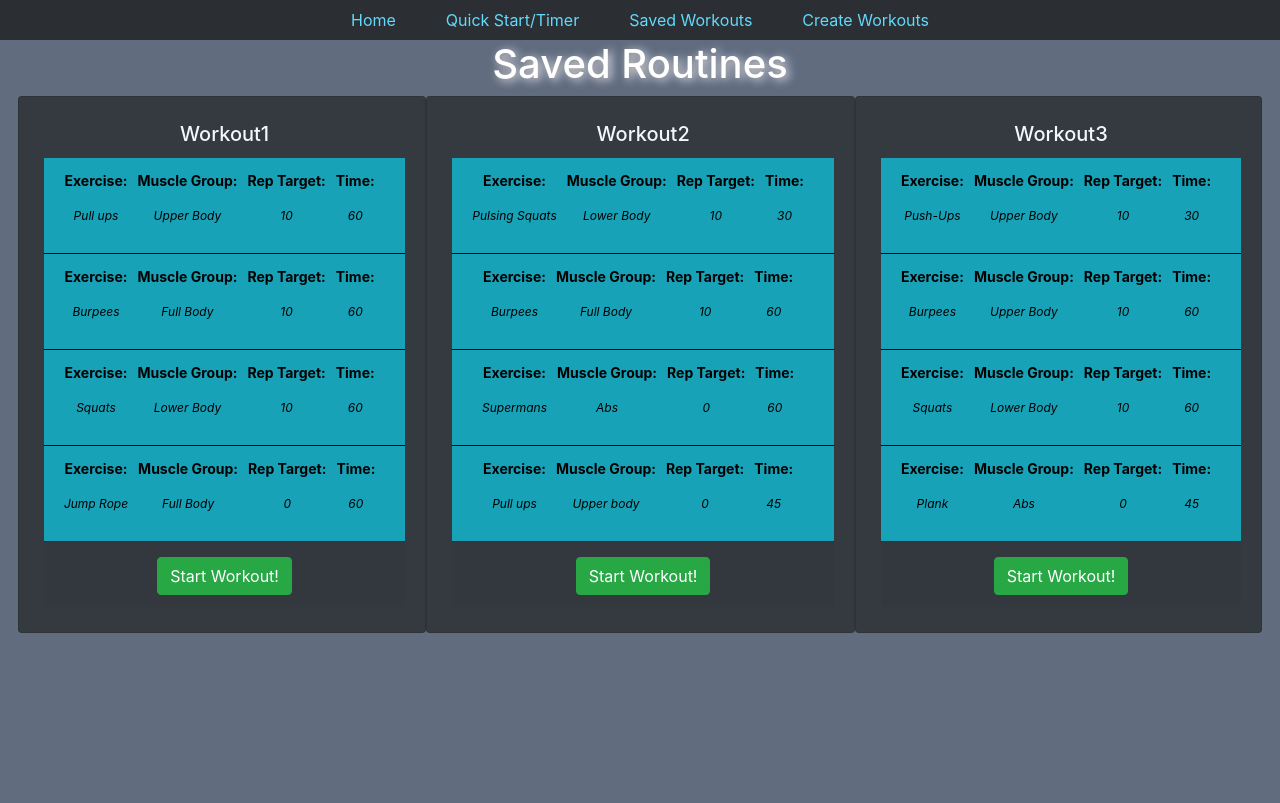
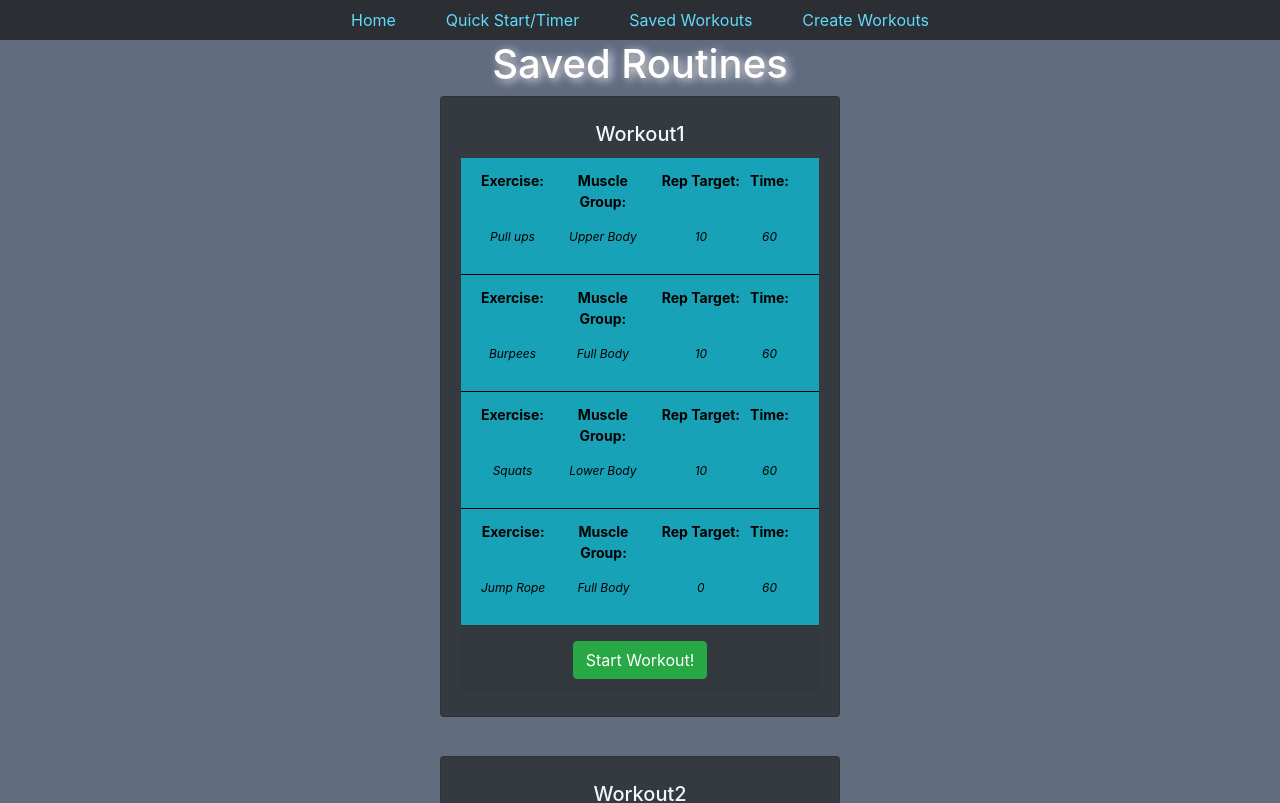
Before and after one commit to HC1Team/better-workout, a React (Create React App) app in the folder frontend/better-workout-timer/: page /savedWorkouts in a window 1280 px wide. Shown: the top 803 px of the page. Built offline with nearby package versions, Linux system fonts and the light colour scheme.

Commit message:
rest color added-cards lined up

```diff
--- a/frontend/better-workout-timer/src/Components/SavedWorkouts.js
+++ b/frontend/better-workout-timer/src/Components/SavedWorkouts.js
@@ -111,9 +111,10 @@ export default function SavedWorkouts() {
       <div className="App">
         <h1>Saved Routines</h1>
         {/* Container for your cards */}
-        <div className="large-container">
+        <div className="large-container column">
           {/* Each card will be mapped out here, but for now you'll just make some temp one's until you have what you need */}
           {sampleWorkouts.map( (w ,idx) => (
+            <>
             <Card
               key={idx}
               bg="dark"
@@ -124,8 +125,8 @@ export default function SavedWorkouts() {
               >
                 <Card.Title id={w.workoutID} className="workout-title">{w.workoutID}</Card.Title>
                 <ListGroup variant="flush">
-                  {w.exercises.map((e, idx) => (
-                    <ListGroup.Item className="exercise-info-container">
+                  {w.exercises.map((e, idy) => (
+                    <ListGroup.Item key={idy} className="exercise-info-container">
                       <p className="exercise-info-item1 exercise-info-top">Exercise:</p>
                       <p className="exercise-info-item2 exercise-info-top">Muscle Group:</p>
                       <p className="exercise-info-item3 exercise-info-top">Rep Target:</p>
@@ -145,6 +146,8 @@ export default function SavedWorkouts() {
                 </Card.Footer>
               </Card.Body>
             </Card>
+            <br/>
+            </>
           ))}
         </div>
       </div>
--- a/frontend/better-workout-timer/src/Components/Styles/App.css
+++ b/frontend/better-workout-timer/src/Components/Styles/App.css
@@ -10,6 +10,7 @@ body {
   margin: 0;
   -webkit-font-smoothing: antialiased;
   -moz-osx-font-smoothing: grayscale;
+  overflow-x: hidden;
 }
 
 code {
--- a/frontend/better-workout-timer/src/Components/Styles/savedWorkouts.css
+++ b/frontend/better-workout-timer/src/Components/Styles/savedWorkouts.css
@@ -2,13 +2,22 @@
   text-align: center;
   align-content: center;
   display: inline-flex;
+  justify-content: space-between;
+  margin: 0;
+  /* overflow-x: hidden; */
+}
+
+.column {
+  flex-direction: column;
+  height: auto;
 }
 
 .workout-card {
   display: block;
   padding: 5px;
   padding-right: 0px;
-  width: auto;
+  padding-left: 0px;
+  width: 400px;
 }
 
 .workout-title {
--- a/frontend/better-workout-timer/src/Components/Styles/timer.css
+++ b/frontend/better-workout-timer/src/Components/Styles/timer.css
@@ -77,6 +77,10 @@
   stroke: red;
 }
 
+.base-timer__path-remaining.lavender {
+  stroke: rgb(178, 178, 228);
+}
+
 .base-timer__svg {
   /* Flips the svg and makes the animation to move left-to-right */
   transform: scaleX(-1);
--- a/frontend/better-workout-timer/src/Components/Timer.js
+++ b/frontend/better-workout-timer/src/Components/Timer.js
@@ -79,9 +79,6 @@ export default function Timer(props) {
     },
     rest_: {
       color: "lavender"
-    },
-    cooldown_: {
-      color: "cornflowerblue"
     }
   };
   let remainingPathColor = COLOR_CODES.info.color;
@@ -98,7 +95,7 @@ export default function Timer(props) {
     return () => {
       onTimesUp();
     }
-  },[noChange] );
+  });
 
 
   let onTimesUp = () => {
@@ -151,15 +148,17 @@ export default function Timer(props) {
             // exercise++; //Move index for next exercise
             clearInterval( timerInterval );
             restBetweenRounds = workout.restBetweenRounds;
-            // rest = false;
+            rest = false;
             setCircleDasharray();
             setRemainingPathColor( restBetweenRounds );
             // Add some delay before moving on to next exercise
+            // document.getElementById("base-timer-path-remaining").classList.remove(COLOR_CODES.alert.color);
+            // document.getElementById("base-timer-path-remaining").classList.add(COLOR_CODES.info.color);
             exercises();
           } else {
             restBetweenRounds--;
             document.getElementById( "time-remaining" ).innerHTML = formatTimeLeft( restBetweenRounds );
-            setCircleDasharray2();
+            setCircleDasharray();
             setRemainingPathColor( restBetweenRounds );
             document.getElementById("current-exercise").innerHTML = "REST";
             document.getElementById("next-up").innerHTML = workout.exercises[0].exerciseName;
@@ -231,9 +230,11 @@ export default function Timer(props) {
             document.getElementById( "time-remaining" ).innerHTML = formatTimeLeft( 0 );
             //Check if current exercise has rest after it. Set boolean rest to true and add new conditional for rest time. Reset time to be time for rest.
             // Fix rest after for each exercise
-            if(workout.exercises[exercise].restAfter!==0 && rest!==true) {
+            if(workout.restAfterExercise!==0 && rest!==true) {
               rest = true;
-              time = workout.exercises[exercise].restAfter;
+              time = workout.restAfterExercise;
+              Warning_Threshold = time/2;
+              Alert_Threshold = (time/2)/2;
             } else{
               document.getElementById( "time-remaining" ).innerHTML = formatTimeLeft( time );
               console.log( 'Exercise done' );
@@ -247,10 +248,10 @@ export default function Timer(props) {
               exercises();
             }
           } else if(rest===true){
-            runTimer("REST", ((exercise+1<numExercises) && (workout.restBetweenRounds==0)?workout.exercises[0].exerciseName:"REST"));
+            runTimer("REST", (exercise+1<numExercises?workout.exercises[exercise+1].exerciseName:"REST"));
           } else {
 
-            runTimer(workout.exercises[exercise].exerciseName, (exercise+1<numExercises?workout.exercises[exercise+1].exerciseName:"REST"));
+            runTimer(workout.exercises[exercise].exerciseName, (exercise+1<numExercises && workout.restAfterExercise===0?workout.exercises[exercise+1].exerciseName:"REST"));
           }
         }, 1000 );
       }
@@ -349,7 +350,7 @@ export default function Timer(props) {
 
   let setRemainingPathColor = ( timeLeft ) => {
     // Add a color for rest and cooldown. Maybe change background color
-    const { alert, warning, info, rest_, cooldown_ } = COLOR_CODES;
+    const { alert, warning, info, rest_ } = COLOR_CODES;
     // If the boolean rest==true, make the default color rest_.color
     // if ( rest===true ) {
     //   document.getElementById( "base-timer-path-remaining" ).classList.remove( alert.color );
@@ -366,7 +367,12 @@ export default function Timer(props) {
       document.getElementById( "base-timer-path-remaining" ).classList.add( alert.color );
       // If the remaining time is less than or equal to half time, remove the base color and apply the "warning" class.
     } else if ( timeLeft <= warning.threshold ) {
-      document.getElementById( "base-timer-path-remaining" ).classList.remove( info.color );
+      //Find a way to fix when Came After rest for Round
+      if(rest===true) {
+        document.getElementById("base-timer-path-remaining").classList.remove(rest_.color);
+      } else {
+        document.getElementById( "base-timer-path-remaining" ).classList.remove( info.color );
+      }
       document.getElementById( "base-timer-path-remaining" ).classList.add( warning.color );
     } else if(rest===false) {
       document.getElementById( "base-timer-path-remaining" ).classList.remove( alert.color );
```
